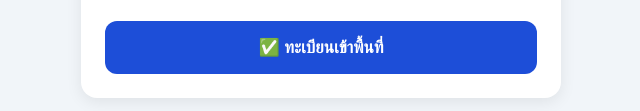
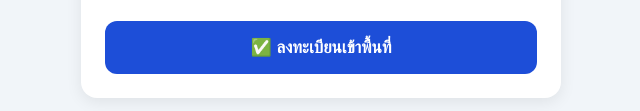
Before and after one commit to kito-MVW/contractor-checkin, a plain HTML site: page index.html in a window 1280 px wide. Shown: the part 873-984 px from the top of the page, 319-959 px from the left. Drawn offline with Linux system fonts and the light colour scheme.

Commit message:
Update index.html

```diff
--- a/index.html
+++ b/index.html
@@ -274,7 +274,7 @@
         <input type="text" id="contactPerson" required placeholder="ชื่อผู้ติดต่อ หรือ ชื่อหน่วยงาน">
       </div>
 
-      <button type="submit" class="submit-btn" id="submitBtn">✅ ทะเบียนเข้าพื้นที่</button>
+      <button type="submit" class="submit-btn" id="submitBtn">✅ ลงทะเบียนเข้าพื้นที่</button>
     </form>
   </div>
 
```
